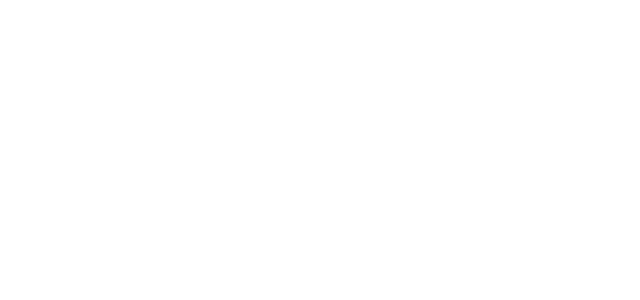
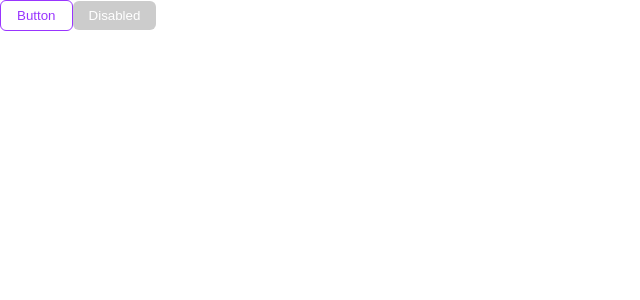
Before and after one commit to codeit-sprint2-part2-12team/rolling-page, a React (Create React App) app: page / in a window 1280 px wide. Shown: the top 300 px of the page, without its empty margins (0-640 px from the left). Built offline with nearby package versions, Linux system fonts and the light colour scheme; a web font is replaced by a local one.

Commit message:
style: SecondaryButton

```diff
--- a/src/App.js
+++ b/src/App.js
@@ -1,9 +1,13 @@
 import GlobalStyle from './GlobalStyle';
+import SecondaryButton from './components/SecondaryButton';
 
 function App() {
+
   return (
     <div className="App">
       <GlobalStyle />
+      <SecondaryButton>Button</SecondaryButton>
+      <SecondaryButton disabled>Disabled</SecondaryButton>
     </div>
   );
 }
--- /dev/null
+++ b/src/components/SecondaryButton.jsx
@@ -0,0 +1,48 @@
+import React from 'react';
+import styled from 'styled-components';
+
+
+
+
+const  SecondaryButton = ({children, disabled}) =>{
+
+  return(
+
+    <CommonButtonStyle disabled={disabled}><div>{children}</div></CommonButtonStyle>
+  )
+
+}
+
+const CommonButtonStyle = styled.button`
+  display: inline-flex;
+  padding: 0.7rem 1.6rem;
+  justify-content: center;
+  align-items: center;
+  gap: 1rem;
+  border-radius: 0.6rem;
+  color: var(--purple-600, #9935FF);
+  background: var(--white, #FFF);
+  border: 0.1rem solid var(--purple-600, #9935FF);
+
+  &:hover{
+    border: 0.1rem solid var(--purple-700, #861DEE);
+    background: var(--purple-100, #F8F0FF);
+  }
+  &:active{
+  border: 0.1rem solid var(--purple-600, #9935FF);
+  background: var(--white, #FFF);
+  }
+
+  &:focus{
+  border: 0.1rem solid var(--purple-800, #6E0AD1);
+  background: var(--white, #FFF);
+  }
+
+  &:disabled{
+  color: var(--white, #FFF);
+  background: var(--gray-300, #CCC);;
+  border: none
+  }
+  `
+
+export default SecondaryButton
```
